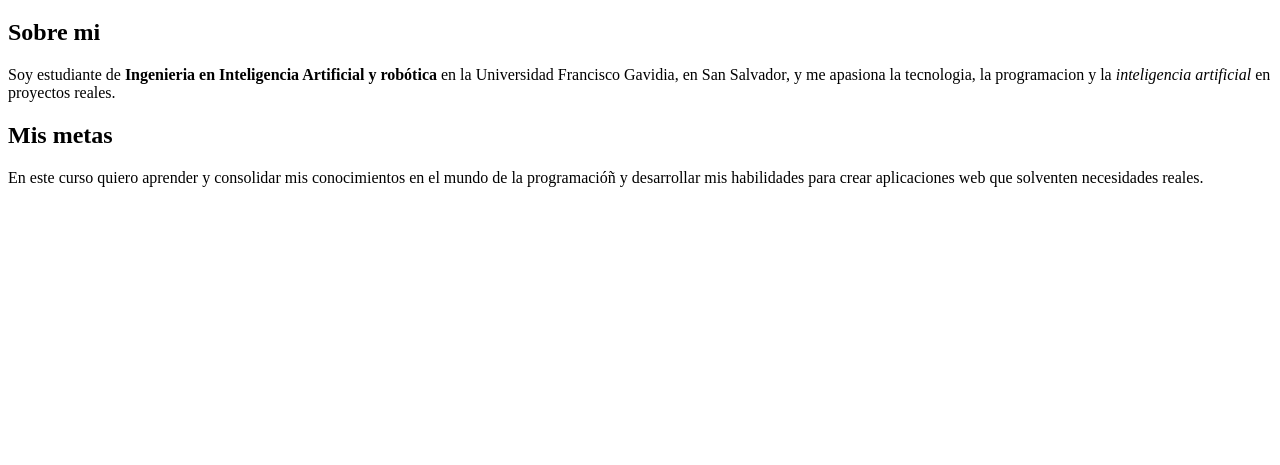
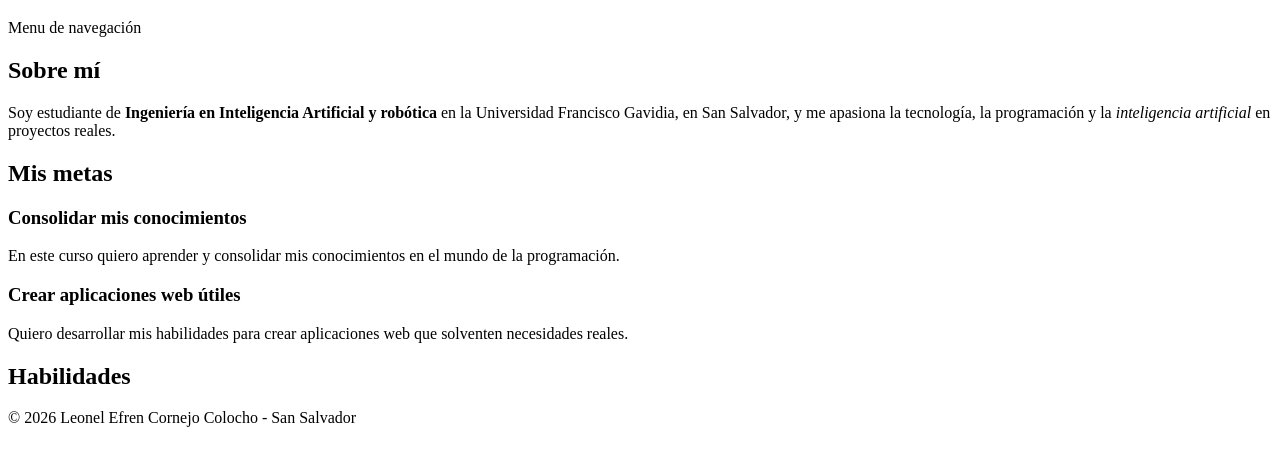
Before and after one commit to leofdr7/mi_portafolio_Leonel_Cornejo, a plain HTML site: page index.html in a window 1280 px wide. Shown: the part 61-526 px from the top of the page. Drawn offline with Linux system fonts and the light colour scheme.

Commit message:
Sesión 2, Reto 2

```diff
--- a/index.html
+++ b/index.html
@@ -6,18 +6,43 @@
     <title>Mi portfolio</title>
 </head>
 <body>
-    <h1>Leonel Efren Cornejo Colocho</h1>
+    <header>
+        <h1>Leonel Efren Cornejo Colocho</h1>
+        <nav>
+            Menu de navegación
+        </nav>
+    </header>
 
-    <h2>Sobre mi</h2>
-    <p>Soy estudiante de <strong>Ingenieria en Inteligencia Artificial y robótica</strong>
-    en la Universidad Francisco Gavidia,   en San Salvador,
-    y me apasiona la tecnologia, la programacion y la <em>inteligencia artificial </em> en proyectos reales.</p>
+    <main>
+        <section id="sobre-mi">
+            <h2>Sobre mí</h2>
+            <p>Soy estudiante de <strong>Ingeniería en Inteligencia Artificial y robótica</strong>
+            en la Universidad Francisco Gavidia, en San Salvador,
+            y me apasiona la tecnología, la programación y la <em>inteligencia artificial</em> en proyectos reales.</p>
+        </section>
 
-    <h2>Mis metas</h2>
-    <p>
-        En este curso quiero aprender y consolidar mis conocimientos en el mundo de la programacióñ
-        y desarrollar mis habilidades para crear aplicaciones web que solventen necesidades reales.
-    </p>
+        <section id="mis-metas">
+            <h2>Mis metas</h2>
 
+            <article>
+                <h3>Consolidar mis conocimientos</h3>
+                <p>En este curso quiero aprender y consolidar mis conocimientos en el mundo de la programación.</p>
+            </article>
+
+            <article>
+                <h3>Crear aplicaciones web útiles</h3>
+                <p>Quiero desarrollar mis habilidades para crear aplicaciones web que solventen necesidades reales.</p>
+            </article>
+        </section>
+
+        <section id="habilidades">
+            <h2>Habilidades</h2>
+
+        </section>
+    </main>
+
+    <footer>
+        <p>&copy; 2026 Leonel Efren Cornejo Colocho - San Salvador</p>
+    </footer>
 </body>
 </html>
```
